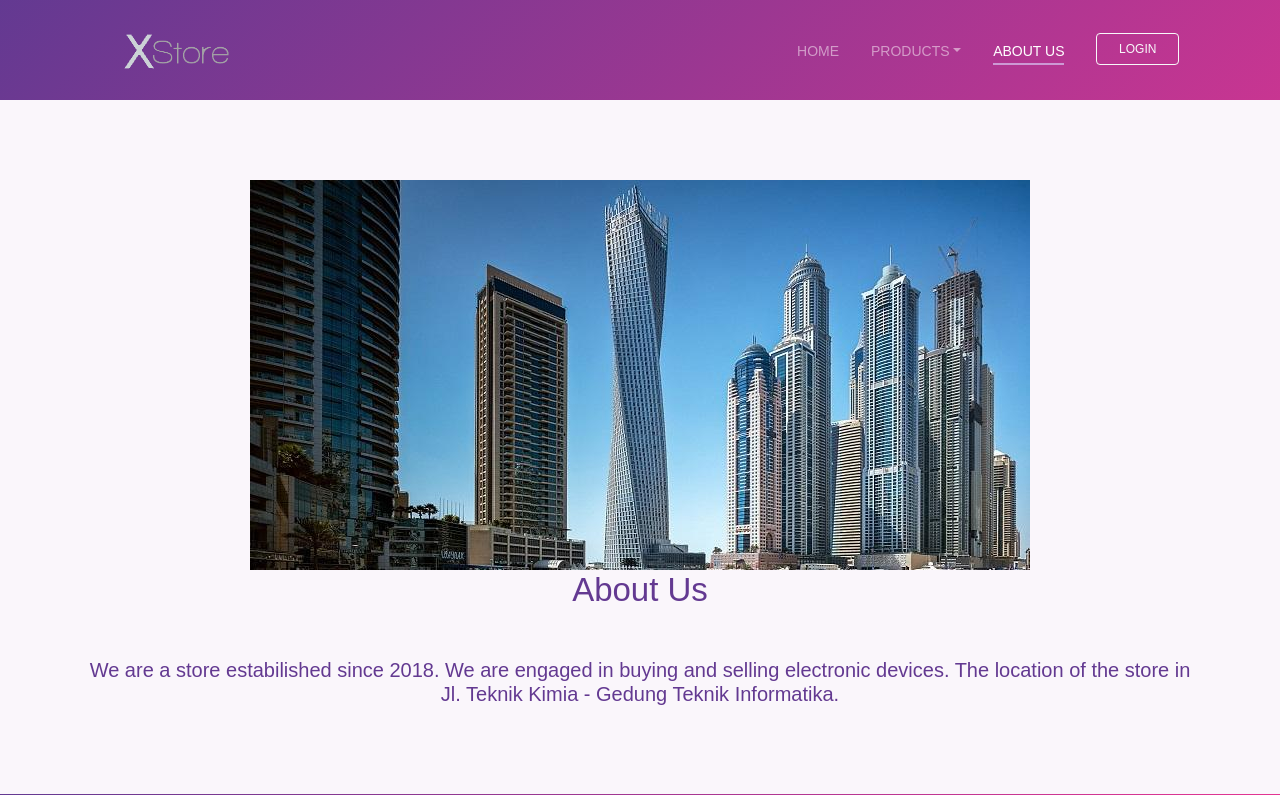
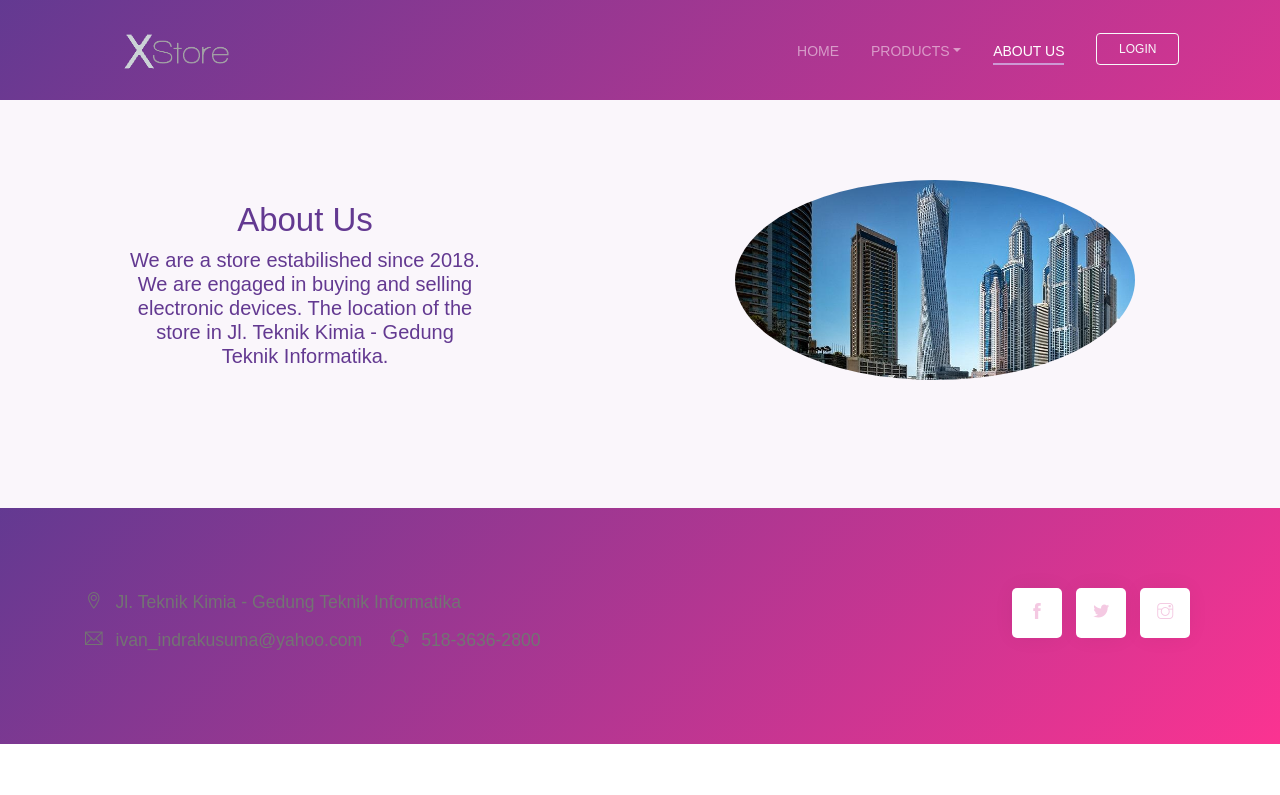
Before and after one commit to 2018-PemrogramanWeb-D/tugas7-fp-proposal-xstore, a PHP site: page /aboutus.php in a window 1280 px wide. Shown: the top 795 px of the page. Run offline with PHP 8.4, Linux system fonts and the light colour scheme.

Commit message:
setting about us

```diff
--- a/aboutus.php
+++ b/aboutus.php
@@ -106,16 +106,19 @@
         <div class="container">
 
             <div class="section-title">
-            <img src="gedung.jpg">
-                <h3>About Us</h3>
-            </div class="section-content">
+            <img src="images/gedung.jpg" height="200px">
+            </div>
+
+            <div class="section-content">
+            <h3>About Us</h3>
             <h4>
             We are a store estabilished since 2018.
             We are engaged in buying and selling electronic devices. The location
             of the store in Jl. Teknik Kimia - Gedung Teknik Informatika.
-
             </h4>
             </div>
+
+        </div>
 
     </header>
 
--- a/css/aboutus.css
+++ b/css/aboutus.css
@@ -515,6 +515,24 @@ header {
 
 @import "https://fonts.googleapis.com/css?family=Poppins:300,400,500,600,700";
 
+/*  ABOUT US SETTING
+-------------------*/
+.section-content{
+    position: absolute;
+    top: 200px;
+    right: 800px;
+    width: 350px;
+}
+
+.section-title{
+    position: relative;
+    left: 600px;
+    width: 500px;
+}
+
+.section-title img{
+    border-radius: 50%
+}
 
 body {
     font-family: 'Poppins', sans-serif;
```
